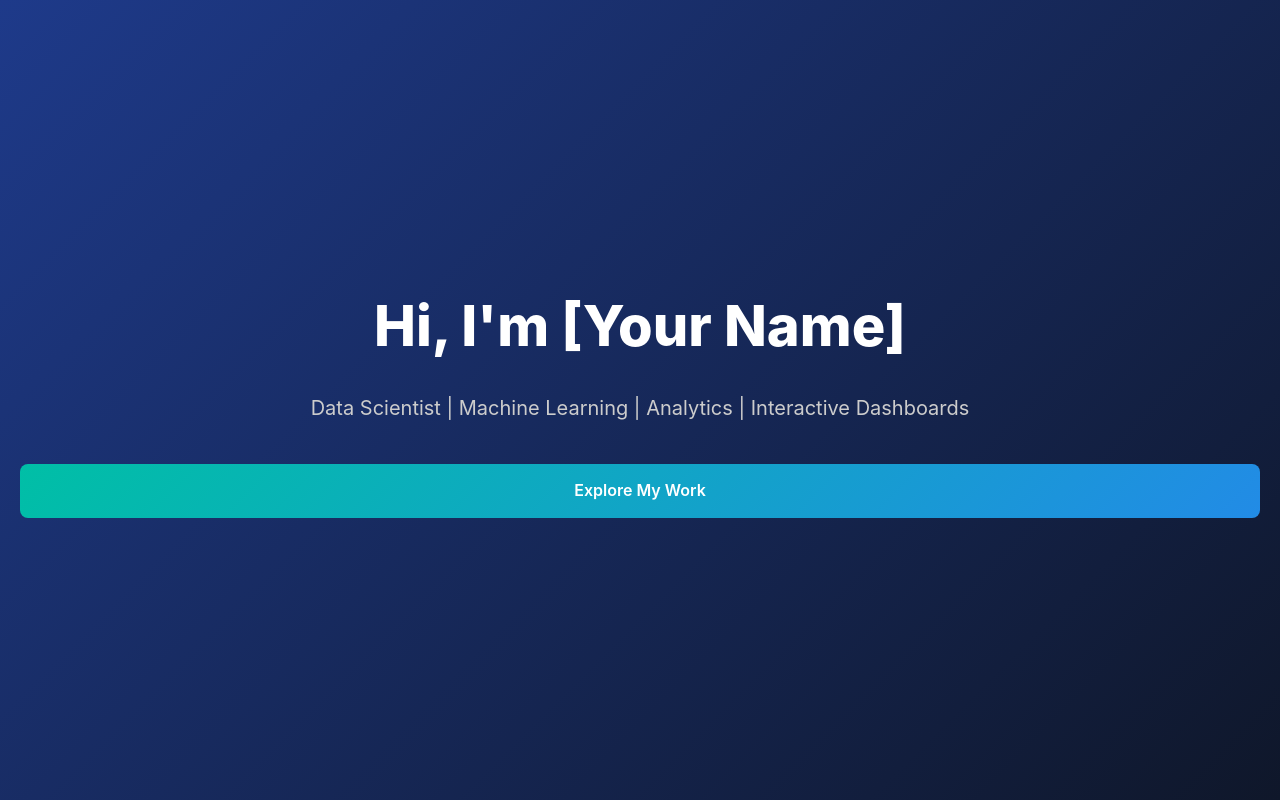
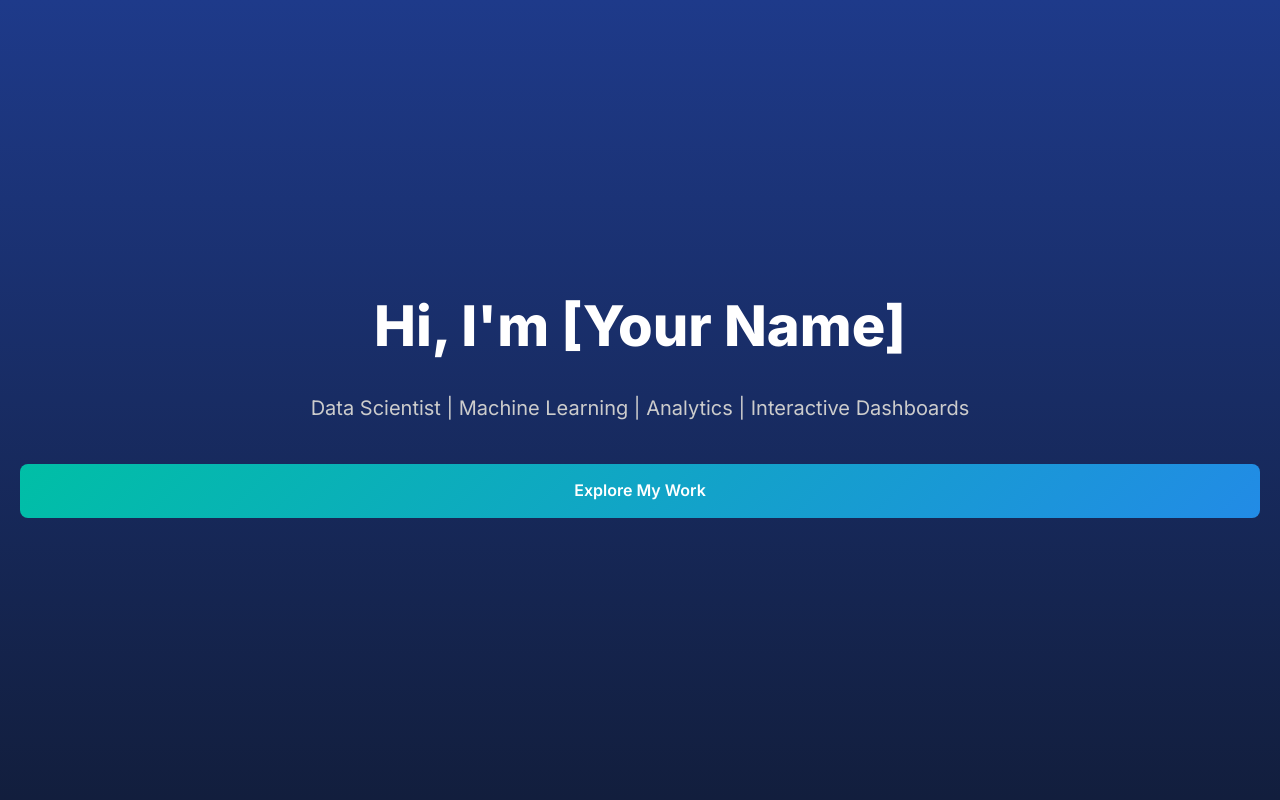
Before and after one commit to SamrudhS77/Portfolio, a React (Vite) app: page / in a window 1280 px wide. Shown: the top 800 px of the page. Built offline with nearby package versions, Linux system fonts and the light colour scheme; the HTML template or start-up script is replaced by a standard one.

Commit message:
gradient fixed

```diff
--- a/index.html
+++ b/index.html
@@ -10,4 +10,6 @@
     <div id="root"></div>
     <script type="module" src="/src/main.jsx"></script>
   </body>
+  <link href="https://fonts.googleapis.com/css2?family=Inter:wght@400;600;800&display=swap" rel="stylesheet">
+
 </html>
--- a/src/App.jsx
+++ b/src/App.jsx
@@ -82,7 +82,7 @@ const Contact = () => (
 
 const App = () => {
   return (
-    <div>
+    <div className="page-wrapper">
       <Home />
       <Projects />
       <Contact />
--- a/src/index.css
+++ b/src/index.css
@@ -21,6 +21,12 @@ section {
   #margin: 0 auto;*/
 }
 
+.page-wrapper {
+  background: linear-gradient(to bottom, #1e3a8a, #0f172a, #0c0a09);
+  min-height: 100vh;
+  width: 100%;
+}
+
 /* Home Section */
 .home {
   height: 100vh;
@@ -28,7 +34,7 @@ section {
   flex-direction: column;
   justify-content: center;
   text-align: center;
-  background: linear-gradient(135deg, #1e3a8a, #0f172a); /* indigo to navy */
+  background: transparent;
 }
 
 .home-title {
```
